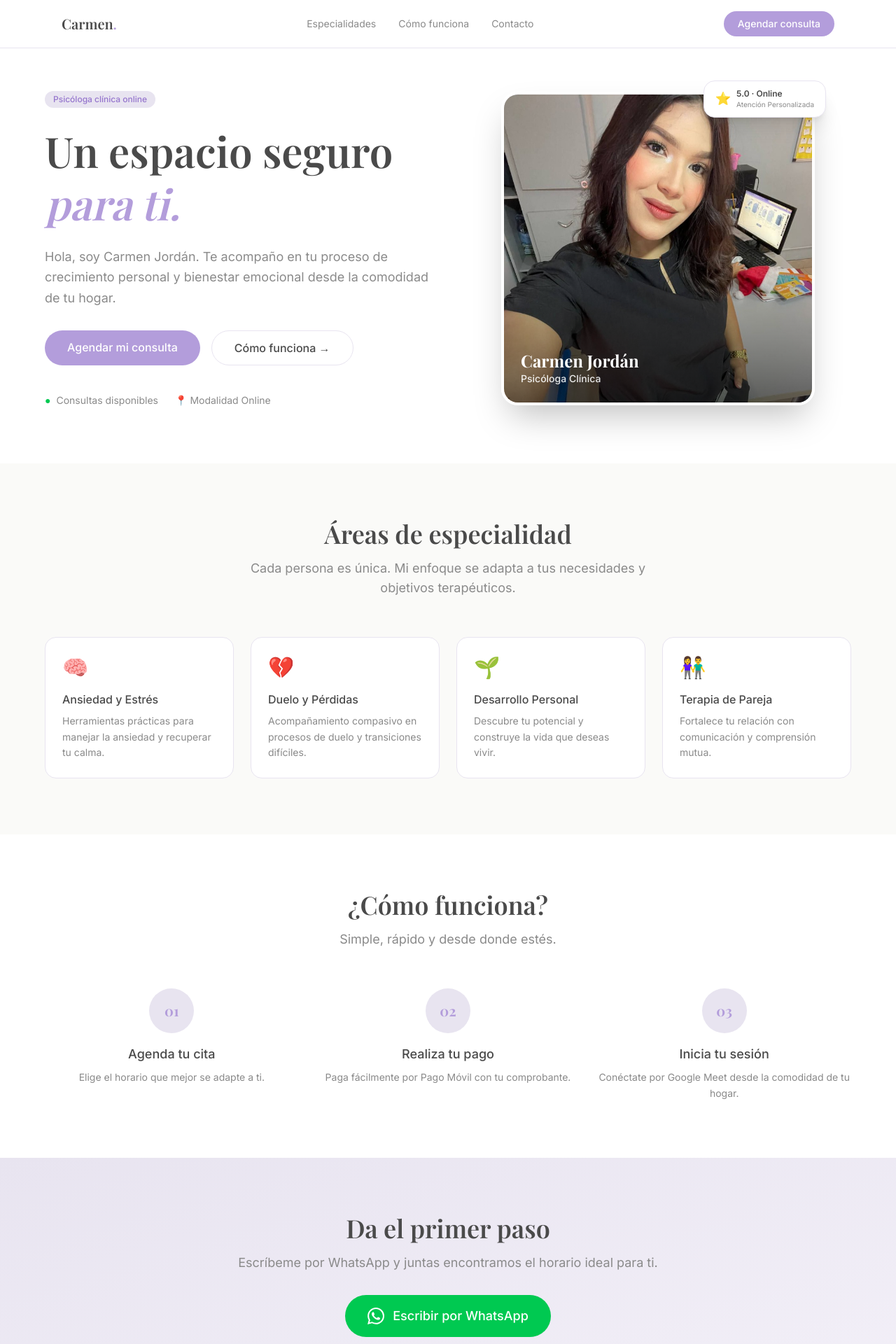
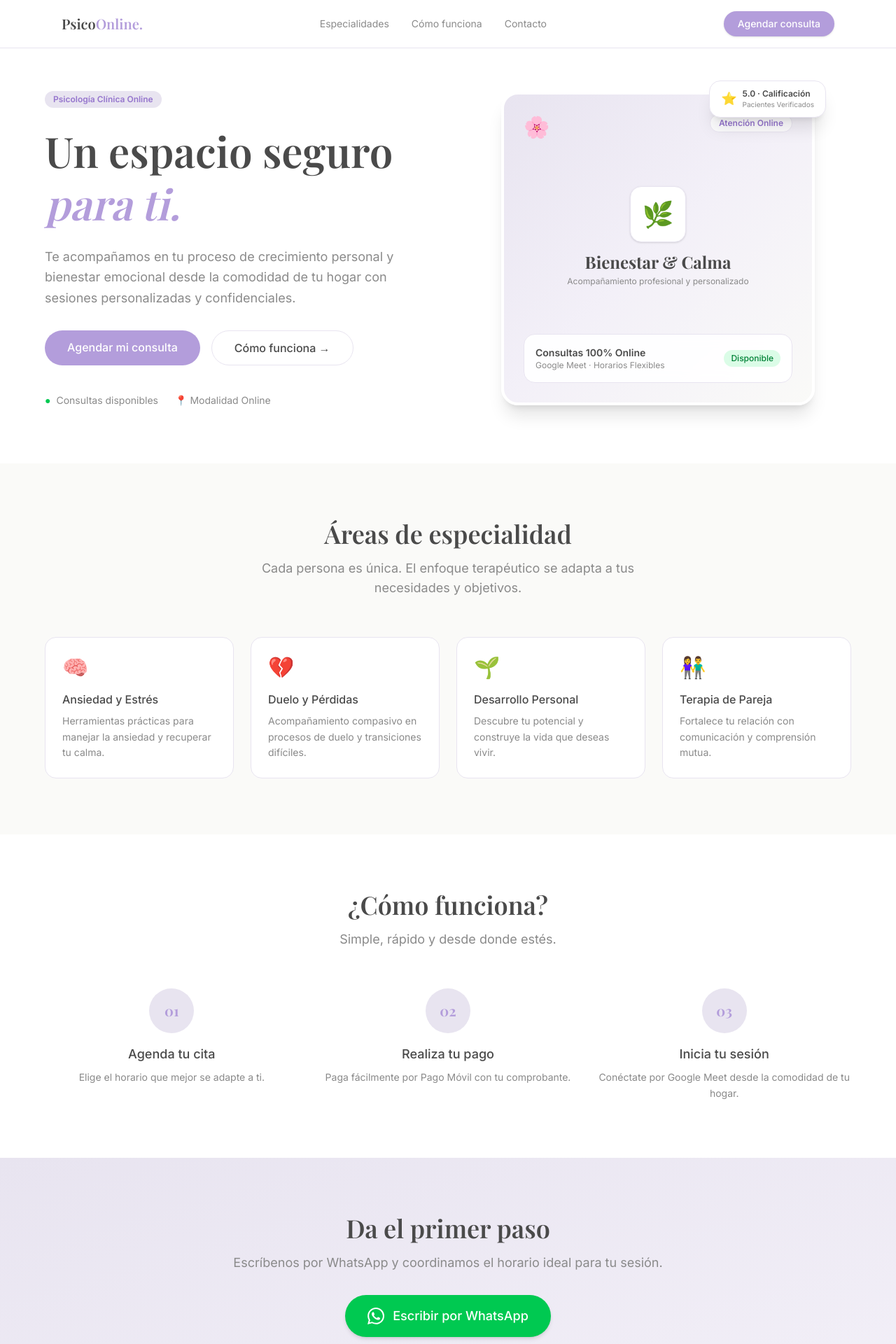
Before and after one commit to pauldavid2809-cloud/CarmenJordan, a Next.js app: page / in a window 1280 px wide. Shown: the top 1920 px of the page at 70% size. Built offline with nearby package versions, Linux system fonts and the light colour scheme; a web font is replaced by a local one.

Commit message:
Anonymize-and-sanitize-platform-for-portfolio-demo-mode

```diff
--- a/src/app/dashboard/page.tsx
+++ b/src/app/dashboard/page.tsx
@@ -63,7 +63,7 @@ export default async function DashboardPage() {
   return (
     <div className="max-w-6xl mx-auto">
       <div className="mb-6 sm:mb-8">
-        <h1 className="font-playfair text-2xl sm:text-3xl font-semibold text-[#4A4A4A]">Bienvenida, Carmen 🌸</h1>
+        <h1 className="font-playfair text-2xl sm:text-3xl font-semibold text-[#4A4A4A]">Panel de Consultas 🌸</h1>
         <p className="text-sm text-[#8A8A8A] mt-1 capitalize">{formatDate(new Date().toISOString())}</p>
       </div>
 
--- a/src/app/layout.tsx
+++ b/src/app/layout.tsx
@@ -2,11 +2,11 @@ import type { Metadata } from 'next'
 import './globals.css'
 
 export const metadata: Metadata = {
-  title: 'Carmen Jordán — Psicóloga Clínica | Consultas Online',
-  description: 'Consultas psicológicas online con Carmen Jordán. Espacio seguro, cálido y profesional para tu bienestar emocional.',
+  title: 'PsicoOnline — Psicología Clínica | Consultas Online',
+  description: 'Consultas psicológicas online. Un espacio seguro, confidencial y profesional para tu bienestar emocional y crecimiento personal.',
   openGraph: {
-    title: 'Carmen Jordán Psicóloga Clínica',
-    description: 'Consultas psicológicas online con Carmen Jordán',
+    title: 'PsicoOnline — Consultas Psicológicas',
+    description: 'Consultas psicológicas online y terapia personalizada.',
     type: 'website',
   },
 }
--- a/src/app/login/page.tsx
+++ b/src/app/login/page.tsx
@@ -17,7 +17,7 @@ export default function LoginPage() {
     setLoading(true)
     setError(null)
 
-    const { error } = await supabase.auth.signInWithPassword({ email, password })
+    const { error } = await supabase.auth.signInWithPassword({ email, password })\
 
     if (error) {
       setError('Credenciales incorrectas. Verifica tu email y contraseña.')
@@ -32,15 +32,13 @@ export default function LoginPage() {
     <div className="min-h-screen bg-[#FAFAF8] flex items-center justify-center p-6">
       <div className="w-full max-w-md">
         <div className="text-center mb-6">
-          <img
-            src="/carmen.jpg"
-            alt="Carmen Jordán"
-            className="w-20 h-20 rounded-full object-cover object-[50%_15%] border-4 border-white shadow-lg mx-auto mb-3"
-          />
+          <div className="w-20 h-20 rounded-full bg-gradient-to-br from-[#E8E4F0] to-[#F3F0F8] border-4 border-white shadow-lg mx-auto mb-3 flex items-center justify-center text-3xl">
+            🌸
+          </div>
           <h1 className="font-playfair text-3xl font-semibold text-[#4A4A4A] mb-1">
-            Carmen Jordán<span className="text-[#B39DDB]">.</span>
+            Psico<span className="text-[#B39DDB]">Online.</span>
           </h1>
-          <p className="text-xs text-[#8A8A8A]">Panel de administración</p>
+          <p className="text-xs text-[#8A8A8A]">Panel de administración profesional</p>
         </div>
 
         <div className="bg-white rounded-3xl p-8 shadow-sm border border-[#E8E4F0]">
@@ -55,7 +53,7 @@ export default function LoginPage() {
                 onChange={(e) => setEmail(e.target.value)}
                 required
                 className="w-full px-4 py-3 rounded-xl border border-[#E8E4F0] focus:outline-none focus:border-[#B39DDB] bg-white text-[#4A4A4A] transition-colors"
-                placeholder="carmen@ejemplo.com"
+                placeholder="demo@psicologia.com"
               />
             </div>
 
@@ -80,7 +78,7 @@ export default function LoginPage() {
             <button
               type="submit"
               disabled={loading}
-              className="w-full bg-[#B39DDB] text-white py-3 rounded-xl font-medium hover:bg-[#9575CD] transition-colors disabled:opacity-60 disabled:cursor-not-allowed"
+              className="w-full bg-[#B39DDB] text-white py-3 rounded-xl font-medium hover:bg-[#9575CD] transition-colors disabled:opacity-60 disabled:cursor-not-allowed shadow-sm"
             >
               {loading ? 'Ingresando...' : 'Ingresar'}
             </button>
--- a/src/app/page.tsx
+++ b/src/app/page.tsx
@@ -19,9 +19,9 @@ export default function LandingPage() {
       {/* Nav */}
       <nav className="fixed top-0 left-0 right-0 z-50 bg-white/80 backdrop-blur-md border-b border-[#E8E4F0]">
         <div className="max-w-6xl mx-auto px-6 py-4 flex items-center justify-between">
-          <div className="font-playfair text-xl font-semibold text-[#4A4A4A]">
-            Carmen<span className="text-[#B39DDB]">.</span>
-          </div>
+          <Link href="/" className="font-playfair text-xl font-semibold text-[#4A4A4A]">
+            Psico<span className="text-[#B39DDB]">Online.</span>
+          </Link>
           <div className="hidden md:flex items-center gap-8 text-sm text-[#8A8A8A]">
             <a href="#especialidades" className="hover:text-[#B39DDB] transition-colors">Especialidades</a>
             <a href="#como-funciona" className="hover:text-[#B39DDB] transition-colors">Cómo funciona</a>
@@ -29,7 +29,7 @@ export default function LandingPage() {
           </div>
           <a
             href="#contacto"
-            className="bg-[#B39DDB] text-white px-5 py-2 rounded-full text-sm font-medium hover:bg-[#9575CD] transition-colors"
+            className="bg-[#B39DDB] text-white px-5 py-2 rounded-full text-sm font-medium hover:bg-[#9575CD] transition-colors shadow-sm"
           >
             Agendar consulta
           </a>
@@ -41,15 +41,15 @@ export default function LandingPage() {
         <div className="max-w-6xl mx-auto">
           <div className="grid md:grid-cols-2 gap-12 items-center">
             <div>
-              <span className="inline-block bg-[#E8E4F0] text-[#9575CD] text-xs font-medium px-3 py-1 rounded-full mb-6">
-                Psicóloga clínica online
+              <span className="inline-block bg-[#E8E4F0] text-[#9575CD] text-xs font-semibold px-3 py-1 rounded-full mb-6">
+                Psicología Clínica Online
               </span>
-              <h1 className="font-playfair text-5xl md:text-6xl font-semibold text-[#4A4A4A] leading-tight mb-6">
+              <h1 className="font-playfair text-4xl sm:text-5xl md:text-6xl font-semibold text-[#4A4A4A] leading-tight mb-6">
                 Un espacio seguro
                 <span className="text-[#B39DDB] italic"> para ti.</span>
               </h1>
-              <p className="text-[#8A8A8A] text-lg leading-relaxed mb-8">
-                Hola, soy Carmen Jordán. Te acompaño en tu proceso de crecimiento personal y bienestar emocional desde la comodidad de tu hogar.
+              <p className="text-[#8A8A8A] text-base sm:text-lg leading-relaxed mb-8">
+                Te acompañamos en tu proceso de crecimiento personal y bienestar emocional desde la comodidad de tu hogar con sesiones personalizadas y confidenciales.
               </p>
               <div className="flex flex-wrap gap-4">
                 <a
@@ -73,25 +73,38 @@ export default function LandingPage() {
                 <div>📍 Modalidad Online</div>
               </div>
             </div>
+
+            {/* Aesthetic Demo Hero Card */}
             <div className="relative max-w-md mx-auto w-full">
-              <div className="w-full aspect-[4/5] sm:aspect-square rounded-3xl overflow-hidden shadow-2xl border-4 border-white bg-gradient-to-br from-[#E8E4F0] to-[#F3F0F8] relative">
-                <img
-                  src="/carmen.jpg"
-                  alt="Carmen Jordán — Psicóloga Clínica"
-                  className="w-full h-full object-cover object-[50%_12%] hover:scale-105 transition-transform duration-500"
-                />
-                <div className="absolute inset-0 bg-gradient-to-t from-black/60 via-transparent to-transparent flex items-end p-6">
-                  <div>
-                    <p className="text-white font-playfair text-2xl font-bold">Carmen Jordán</p>
-                    <p className="text-white/90 text-sm font-medium">Psicóloga Clínica</p>
+              <div className="w-full aspect-[4/5] sm:aspect-square rounded-3xl overflow-hidden shadow-xl border-4 border-white bg-gradient-to-br from-[#E8E4F0] via-[#F3F0F8] to-[#FAFAF8] p-7 flex flex-col justify-between relative">
+                <div className="flex justify-between items-start">
+                  <span className="text-3xl">🌸</span>
+                  <span className="bg-white/80 backdrop-blur-sm text-[#9575CD] text-xs font-semibold px-3 py-1 rounded-full border border-[#E8E4F0]">
+                    Atención Online
+                  </span>
+                </div>
+                <div className="my-auto text-center py-4">
+                  <div className="w-16 h-16 sm:w-20 sm:h-20 mx-auto rounded-2xl bg-white shadow-sm flex items-center justify-center text-3xl sm:text-4xl mb-3 border border-[#E8E4F0]">
+                    🌿
+                  </div>
+                  <h3 className="font-playfair text-2xl font-bold text-[#4A4A4A]">Bienestar & Calma</h3>
+                  <p className="text-xs text-[#8A8A8A] mt-1">Acompañamiento profesional y personalizado</p>
+                </div>
+                <div className="bg-white/90 backdrop-blur-sm rounded-2xl p-4 border border-[#E8E4F0]">
+                  <div className="flex items-center justify-between">
+                    <div>
+                      <p className="text-sm font-bold text-[#4A4A4A]">Consultas 100% Online</p>
+                      <p className="text-xs text-[#8A8A8A]">Google Meet · Horarios Flexibles</p>
+                    </div>
+                    <span className="text-xs bg-green-100 text-green-700 px-2.5 py-1 rounded-full font-medium">Disponible</span>
                   </div>
                 </div>
               </div>
               <div className="absolute -top-3 -right-3 sm:-top-4 sm:-right-4 bg-white rounded-2xl px-4 py-2.5 shadow-xl border border-[#E8E4F0] flex items-center gap-2">
                 <span className="text-lg">⭐️</span>
                 <div>
-                  <p className="text-xs font-bold text-[#4A4A4A]">5.0 · Online</p>
-                  <p className="text-[10px] text-[#8A8A8A]">Atención Personalizada</p>
+                  <p className="text-xs font-bold text-[#4A4A4A]">5.0 · Calificación</p>
+                  <p className="text-[10px] text-[#8A8A8A]">Pacientes Verificados</p>
                 </div>
               </div>
             </div>
@@ -104,7 +117,7 @@ export default function LandingPage() {
         <div className="max-w-6xl mx-auto">
           <div className="text-center mb-14">
             <h2 className="font-playfair text-4xl font-semibold text-[#4A4A4A] mb-4">Áreas de especialidad</h2>
-            <p className="text-[#8A8A8A] text-lg max-w-xl mx-auto">Cada persona es única. Mi enfoque se adapta a tus necesidades y objetivos terapéuticos.</p>
+            <p className="text-[#8A8A8A] text-lg max-w-xl mx-auto">Cada persona es única. El enfoque terapéutico se adapta a tus necesidades y objetivos.</p>
           </div>
           <div className="grid sm:grid-cols-2 lg:grid-cols-4 gap-6">
             {specialties.map((s) => (
@@ -149,13 +162,13 @@ export default function LandingPage() {
             Da el primer paso
           </h2>
           <p className="text-[#8A8A8A] text-lg mb-8">
-            Escríbeme por WhatsApp y juntas encontramos el horario ideal para ti.
+            Escríbenos por WhatsApp y coordinamos el horario ideal para tu sesión.
           </p>
           <a
-            href="https://wa.me/584121702806?text=Hola%20Carmen%2C%20me%20gustar%C3%ADa%20agendar%20una%20consulta."
+            href="https://wa.me/?text=Hola%2C%20me%20gustar%C3%ADa%20agendar%20una%20consulta%20psicol%C3%B3gica%20online."
             target="_blank"
             rel="noopener noreferrer"
-            className="inline-flex items-center gap-3 bg-green-500 text-white px-8 py-4 rounded-full text-lg font-medium hover:bg-green-600 transition-all hover:shadow-lg"
+            className="inline-flex items-center gap-3 bg-green-500 text-white px-8 py-4 rounded-full text-lg font-medium hover:bg-green-600 transition-all hover:shadow-lg shadow-md"
           >
             <svg viewBox="0 0 24 24" className="w-6 h-6 fill-current">
               <path d="M17.472 14.382c-.297-.149-1.758-.867-2.03-.967-.273-.099-.471-.148-.67.15-.197.297-.767.966-.94 1.164-.173.199-.347.223-.644.075-.297-.15-1.255-.463-2.39-1.475-.883-.788-1.48-1.761-1.653-2.059-.173-.297-.018-.458.13-.606.134-.133.298-.347.446-.52.149-.174.198-.298.298-.497.099-.198.05-.371-.025-.52-.075-.149-.669-1.612-.916-2.207-.242-.579-.487-.5-.669-.51-.173-.008-.371-.01-.57-.01-.198 0-.52.074-.792.372-.272.297-1.04 1.016-1.04 2.479 0 1.462 1.065 2.875 1.213 3.074.149.198 2.096 3.2 5.077 4.487.709.306 1.262.489 1.694.625.712.227 1.36.195 1.871.118.571-.085 1.758-.719 2.006-1.413.248-.694.248-1.289.173-1.413-.074-.124-.272-.198-.57-.347m-5.421 7.403h-.004a9.87 9.87 0 01-5.031-1.378l-.361-.214-3.741.982.998-3.648-.235-.374a9.86 9.86 0 01-1.51-5.26c.001-5.45 4.436-9.884 9.888-9.884 2.64 0 5.122 1.03 6.988 2.898a9.825 9.825 0 012.893 6.994c-.003 5.45-4.437 9.884-9.885 9.884m8.413-18.297A11.815 11.815 0 0012.05 0C5.495 0 .16 5.335.157 11.892c0 2.096.547 4.142 1.588 5.945L.057 24l6.305-1.654a11.882 11.882 0 005.683 1.448h.005c6.554 0 11.89-5.335 11.893-11.893a11.821 11.821 0 00-3.48-8.413z"/>
@@ -163,24 +176,15 @@ export default function LandingPage() {
             Escribir por WhatsApp
           </a>
           <p className="text-[#8A8A8A] text-sm mt-6">
-            También puedes escribirme a{' '}
-            <a
-              href="https://instagram.com/carmenjordanc"
-              target="_blank"
-              rel="noopener noreferrer"
-              className="text-[#B39DDB] hover:underline font-medium"
-            >
-              @carmenjordanc
-            </a>{' '}
-            en Instagram
+            También puedes seguir las novedades en <span className="text-[#9575CD] font-medium">@psicologia.online</span>
           </p>
         </div>
       </section>
 
       {/* Footer */}
       <footer className="py-8 px-6 text-center border-t border-[#E8E4F0]">
-        <p className="font-playfair text-lg text-[#4A4A4A] mb-1">Carmen Jordán<span className="text-[#B39DDB]">.</span></p>
-        <p className="text-[#8A8A8A] text-sm">Psicóloga Clínica · Consultas Online</p>
+        <p className="font-playfair text-lg text-[#4A4A4A] mb-1">Psico<span className="text-[#B39DDB]">Online.</span></p>
+        <p className="text-[#8A8A8A] text-sm">Plataforma de Psicología Clínica · Consultas Online</p>
       </footer>
     </div>
   )
--- a/src/components/dashboard/Sidebar.tsx
+++ b/src/components/dashboard/Sidebar.tsx
@@ -31,9 +31,9 @@ export default function DashboardSidebar() {
       <div className="p-6 border-b border-[#E8E4F0] flex items-center justify-between">
         <Link href="/dashboard" onClick={() => setMobileOpen(false)}>
           <h1 className="font-playfair text-2xl font-semibold text-[#4A4A4A]">
-            Carmen<span className="text-[#B39DDB]">.</span>
+            Psico<span className="text-[#B39DDB]">Online.</span>
           </h1>
-          <p className="text-xs text-[#8A8A8A] mt-0.5">Panel de gestión</p>
+          <p className="text-xs text-[#8A8A8A] mt-0.5">Panel de gestión profesional</p>
         </Link>
         {/* Close button on mobile */}
         <button
@@ -70,14 +70,12 @@ export default function DashboardSidebar() {
       {/* Footer */}
       <div className="p-4 border-t border-[#E8E4F0] bg-white">
         <div className="flex items-center gap-3 px-3 py-2 mb-2">
-          <img
-            src="/carmen.jpg"
-            alt="Carmen Jordán"
-            className="w-10 h-10 rounded-full object-cover object-[50%_15%] border-2 border-[#B39DDB]/40 shadow-sm"
-          />
+          <div className="w-10 h-10 rounded-full bg-gradient-to-br from-[#E8E4F0] to-[#F3F0F8] border-2 border-[#B39DDB]/40 shadow-sm flex items-center justify-center text-lg">
+            🌸
+          </div>
           <div className="min-w-0">
-            <p className="text-sm font-medium text-[#4A4A4A] truncate">Carmen Jordán</p>
-            <p className="text-xs text-[#8A8A8A] truncate">Psicóloga Clínica</p>
+            <p className="text-sm font-medium text-[#4A4A4A] truncate">Psicología Clínica</p>
+            <p className="text-xs text-[#8A8A8A] truncate">Cuenta Profesional</p>
           </div>
         </div>
         <button
@@ -103,15 +101,13 @@ export default function DashboardSidebar() {
             ☰
           </button>
           <Link href="/dashboard" className="font-playfair text-xl font-semibold text-[#4A4A4A]">
-            Carmen<span className="text-[#B39DDB]">.</span>
+            Psico<span className="text-[#B39DDB]">Online.</span>
           </Link>
         </div>
         <div className="flex items-center gap-2">
-          <img
-            src="/carmen.jpg"
-            alt="Carmen"
-            className="w-8 h-8 rounded-full object-cover object-[50%_15%] border border-[#B39DDB]/40"
-          />
+          <div className="w-8 h-8 rounded-full bg-[#E8E4F0] border border-[#B39DDB]/40 flex items-center justify-center text-sm">
+            🌸
+          </div>
         </div>
       </header>
 
--- a/src/components/payment/PaymentPortal.tsx
+++ b/src/components/payment/PaymentPortal.tsx
@@ -7,10 +7,10 @@ import { formatDate, formatTime } from '@/lib/utils'
 const PAGO_MOVIL = {
   banco: 'Banco Nacional de Crédito (BNC)',
   bancoNombre: 'Banco Nacional de Credito',
-  cedula: 'V-25.988.653',
-  cedulaRaw: '25988653',
-  telefono: '0412-1702806',
-  telefonoRaw: '04121702806',
+  cedula: 'V-20.123.456',
+  cedulaRaw: '20123456',
+  telefono: '0412-0000000',
+  telefonoRaw: '04120000000',
 }
 
 interface Props {
@@ -117,7 +117,7 @@ export default function PaymentPortal({ link, existingProof }: Props) {
         {/* Header */}
         <div className="text-center mb-6">
           <h1 className="font-playfair text-3xl font-semibold text-[#4A4A4A]">
-            Carmen Jordán<span className="text-[#B39DDB]">.</span>
+            Psico<span className="text-[#B39DDB]">Online.</span>
           </h1>
           <p className="text-[#8A8A8A] text-sm mt-1">Portal de pago seguro</p>
         </div>
@@ -140,7 +140,7 @@ export default function PaymentPortal({ link, existingProof }: Props) {
               <div className="text-center py-8">
                 <p className="text-4xl mb-3">⏰</p>
                 <p className="font-medium text-[#4A4A4A]">Este link ha expirado</p>
-                <p className="text-sm text-[#8A8A8A] mt-1">Contacta a Carmen para generar uno nuevo</p>
+                <p className="text-sm text-[#8A8A8A] mt-1">Contacta a tu terapeuta para generar uno nuevo</p>
               </div>
             )}
 
@@ -169,7 +169,7 @@ export default function PaymentPortal({ link, existingProof }: Props) {
                 {existingProof?.rejection_reason && (
                   <p className="text-sm text-red-500 mt-2">{existingProof.rejection_reason}</p>
                 )}
-                <p className="text-sm text-[#8A8A8A] mt-3">Por favor contacta a Carmen para solventar el pago.</p>
+                <p className="text-sm text-[#8A8A8A] mt-3">Por favor contacta a tu terapeuta para solventar el pago.</p>
               </div>
             )}
 
@@ -177,7 +177,7 @@ export default function PaymentPortal({ link, existingProof }: Props) {
               <div className="text-center py-8">
                 <p className="text-5xl mb-4">📄</p>
                 <p className="font-playfair text-xl font-medium text-[#4A4A4A]">Comprobante recibido</p>
-                <p className="text-sm text-[#8A8A8A] mt-2">Carmen verificará tu pago a la brevedad. ¡Gracias!</p>
+                <p className="text-sm text-[#8A8A8A] mt-2">El pago será verificado a la brevedad. ¡Gracias!</p>
               </div>
             )}
 
@@ -360,7 +360,7 @@ export default function PaymentPortal({ link, existingProof }: Props) {
         </div>
 
         <p className="text-center text-xs text-[#8A8A8A] mt-6">
-          🌸 Carmen Jordán — Psicóloga Clínica Online
+          🌸 PsicoOnline — Consultas Psicológicas Online
         </p>
       </div>
     </div>
```
Also changed, not shown: public/carmen.jpg (deleted).
